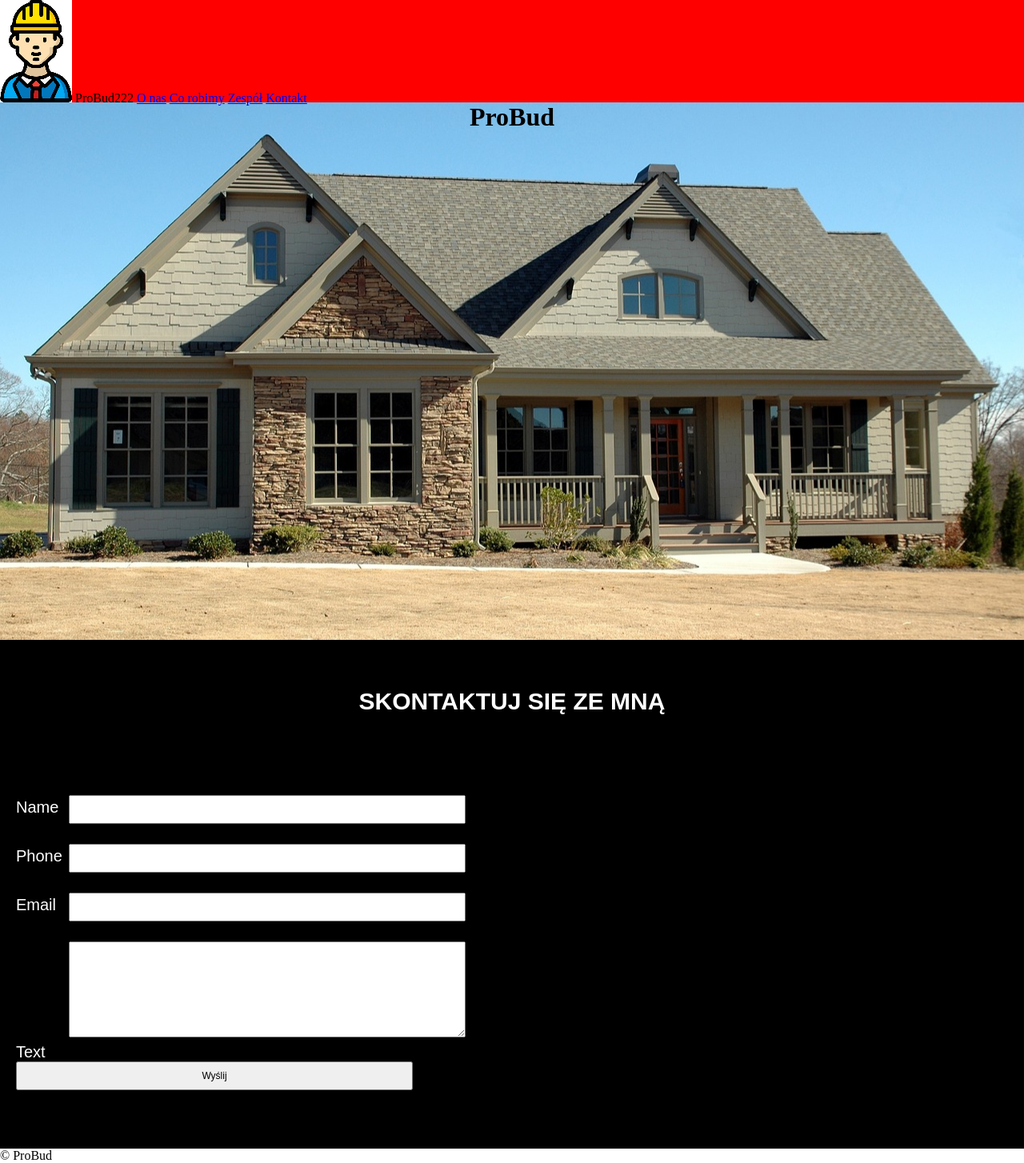
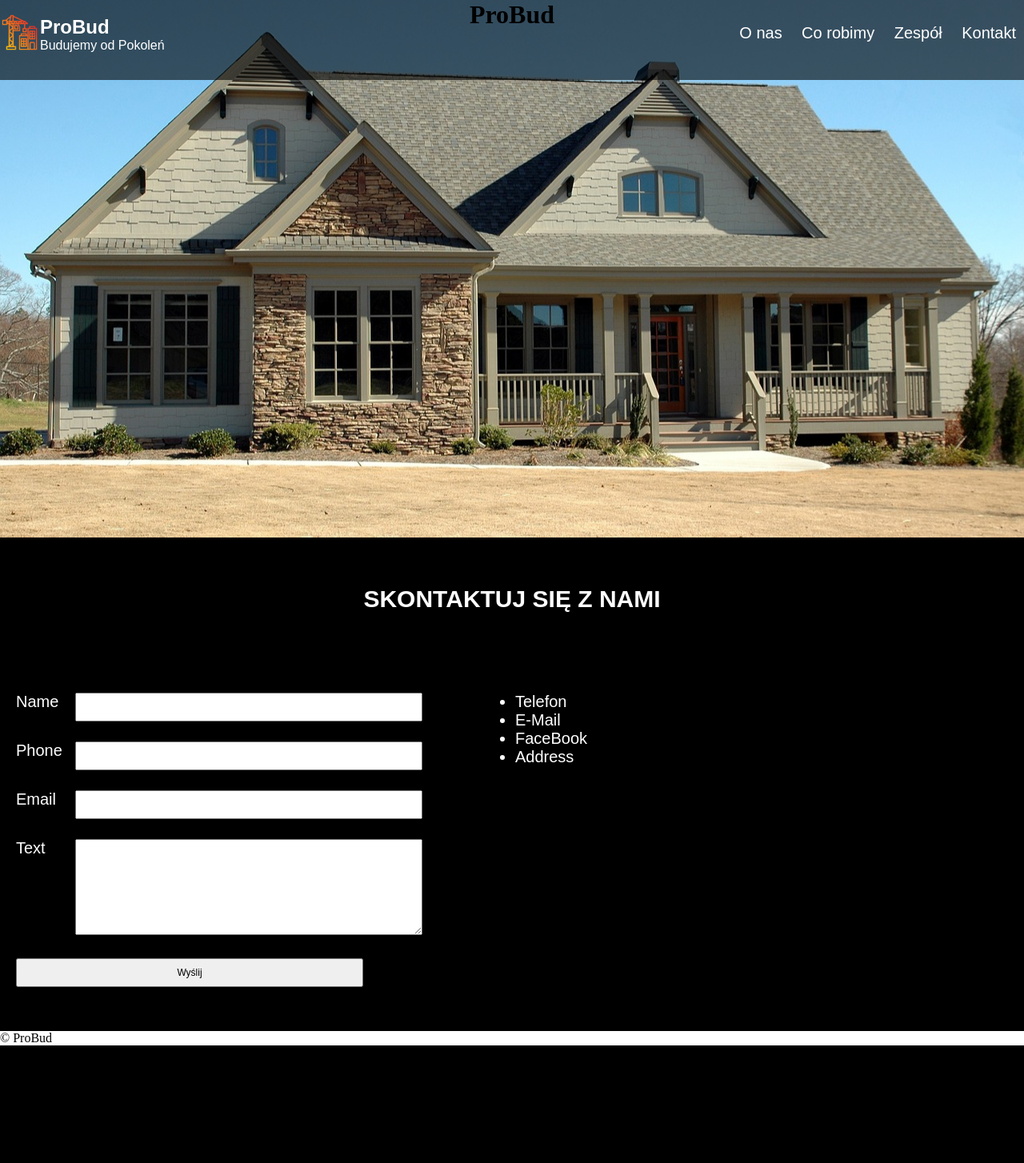
Before and after one commit to Sanczo369/simple_website, a Flask app: page / in a window 1280 px wide. Shown: the whole page at 80% size. After the commit the page ends 1307 px from the top, so only its background shows below. Run offline with Flask 3, Linux system fonts and the light colour scheme; some libraries are stand-ins or nearby versions.

Commit message:
aktualizacja paska Menu

```diff
--- a/static/css/style.css
+++ b/static/css/style.css
@@ -8,14 +8,70 @@
     display: block;
     clear: both;
   }
-nav{
-    height: 128px;
-    background: red;
+
+/* Menu */
+nav {
+ z-index: 1;
+ height: 100px;
+ position: fixed;
+ padding: 20px;
+ display: inline-block;
  width: 100%;
+ padding-left: 50px;
+ background-color: rgba(0, 0, 0, 0.6);
+ color: #ffffff;
+ font-family: 'Saira Condensed', sans-serif;
 }
-.logo,p,ul,li,.nav{
-    display: inline;
+
+.hamburgerNav .menu {
+ list-style: none;
+ position: fixed;
+ top: 0;
+ right: 0;
+ padding: 20px;
+ padding-top: 100px;
+ font-size: 20px;
+ background-color: rgb(0, 0, 0);
 }
+
+.see {
+ visibility: visible;
+}
+
+.hamburgerNav {
+  position: absolute;
+  top: 20px;
+  right: 0;
+  text-align: right;
+ width: 100vh;
+ height: 15vw;
+}
+
+.hamburgerNav>li {
+ display: inline-block;
+ margin: 10px;
+}
+.hamburgerNav>li>a {
+text-decoration: none;
+color: white;
+font-size: 20px;
+ }
+
+nav img {
+ height: 45px;
+ position: absolute;
+ top: 18px;
+ left: 2px;
+}
+
+nav .menu i {
+ position: absolute;
+ top: 30px;
+ right: 30px;
+}
+
+
+   /* Header  */
 header{
     background: url(/static/img/main.jpg) center / cover no-repeat;
     height: calc(100vh - 128px);
@@ -31,7 +87,10 @@ header{
   background-color: #000;
   padding: 30px 20px;
 }
-
+.contact .contactform{
+  display: inline-block;
+  width: 50%;
+}
 .contact h1{
   font-family: 'Saira Condensed', sans-serif;
   font-size: 30px;
@@ -46,13 +105,14 @@ header{
   font-family: 'Saira Condensed', sans-serif;
   display: inline-block;
   font-size: 20px;
-    width: 5%;
+  width: 70px;
   color: white;
+  vertical-align: top;
 }
 
 .contact input,
 .contact textarea {
-    width: 40%;
+  width: 70%;
   margin-bottom: 25px;
   font-family: saira, sans-serif;
   font-size: 12px;
@@ -66,3 +126,11 @@ header{
 .contact textarea {
   height: 120px
 }
+
+.contact .contactdetails{
+  display: inline-block;
+  font-family: 'Saira Condensed', sans-serif;
+  font-size: 20px;
+  color: white;
+  vertical-align: top;
+}
--- a/templates/index.html
+++ b/templates/index.html
@@ -6,26 +6,27 @@
   <!-- Bootstrap CSS-->
   <!-- <link href="https://cdn.jsdelivr.net/npm/bootstrap@5.3.0/dist/css/bootstrap.min.css" rel="stylesheet" integrity="sha384-9ndCyUaIbzAi2FUVXJi0CjmCapSmO7SnpJef0486qhLnuZ2cdeRhO02iuK6FUUVM" crossorigin="anonymous"> -->
   <link rel="stylesheet" type="text/css" href="{{ url_for('static', filename='css/style.css') }}">
+  <link rel="stylesheet" href="https://use.fontawesome.com/releases/v5.6.3/css/all.css"
+  integrity="sha384-UHRtZLI+pbxtHCWp1t77Bi1L4ZtiqrqD80Kn4Z8NTSRyMA2Fd33n5dQ8lWUE00s/" crossorigin="anonymous">
   <title>ProBud</title>
 </head>
 <body>
   <nav>
-    <div class="logo">
-      <img src="{{ url_for('static', filename='img/logo.png')}}" alt="logo">
-      <p>ProBud222</p>
-    </div>
-    <div class="nav">
-      <ul class="menu">
-        <li class="nav-item">
+    <img src="{{ url_for('static', filename='img/logo.png')}}" alt="logo">
+    <h1>ProBud</h1>
+    <p>Budujemy od Pokoleń</p>
+    <div class="menu">
+      <ul class="hamburgerNav">
+        <li>
           <a href="#">O nas</a>
         </li>
-        <li class="nav-item">
+        <li>
           <a href="#">Co robimy</a>
         </li>
-        <li class="nav-item">
+        <li>
           <a href="#">Zespół</a>
         </li>
-        <li class="nav-item">
+        <li>
           <a href="#">Kontakt</a>
         </li>
       </ul>
@@ -39,7 +40,7 @@
   <section class="portfolio"></section>
   <section class="team"></section>
   <section class="contact">
-    <h1>Skontaktuj się ze mną</h1>
+    <h1>Skontaktuj się z nami</h1>
     <form class="contactform">
       {{form.csrf_token}}
       {{form.name.label}} {{form.name}} <br>
```
Also changed, not shown: static/img/logo.png. Lines whose indentation alone changed are shown as unchanged.
